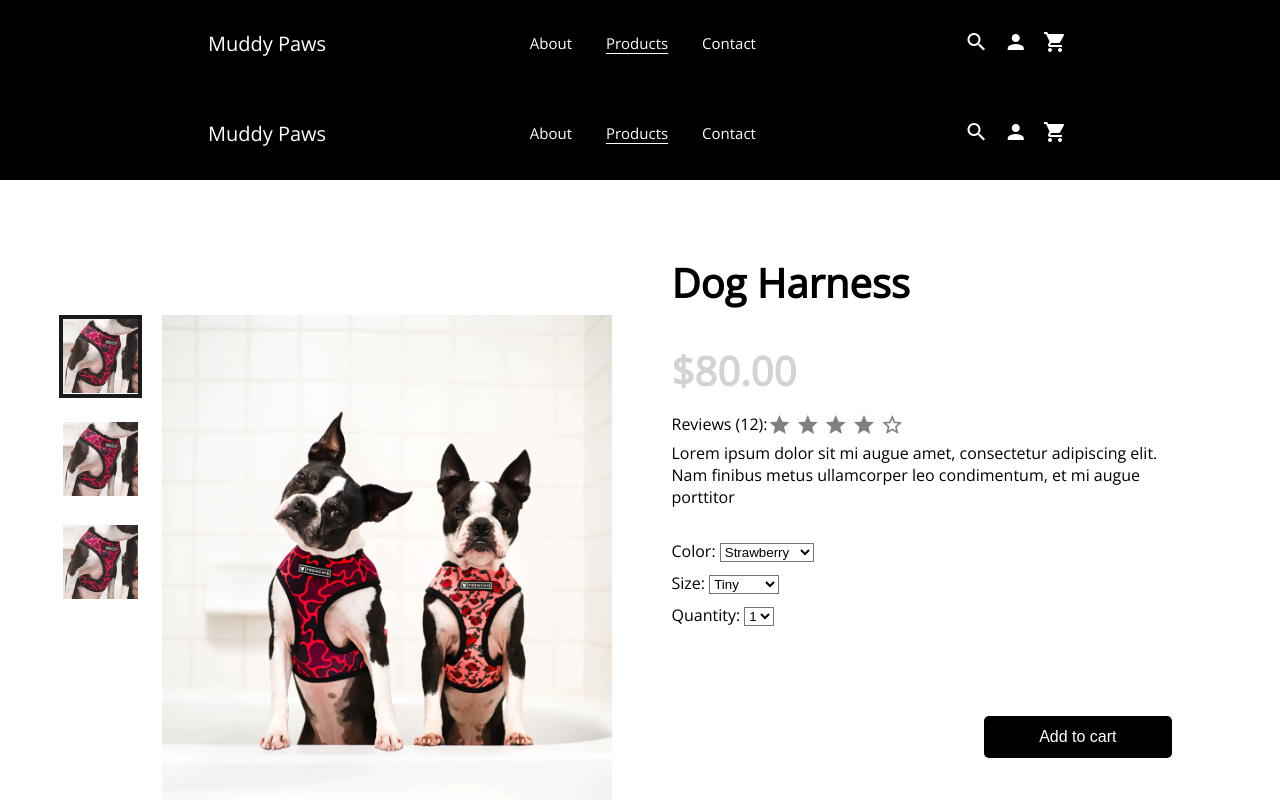
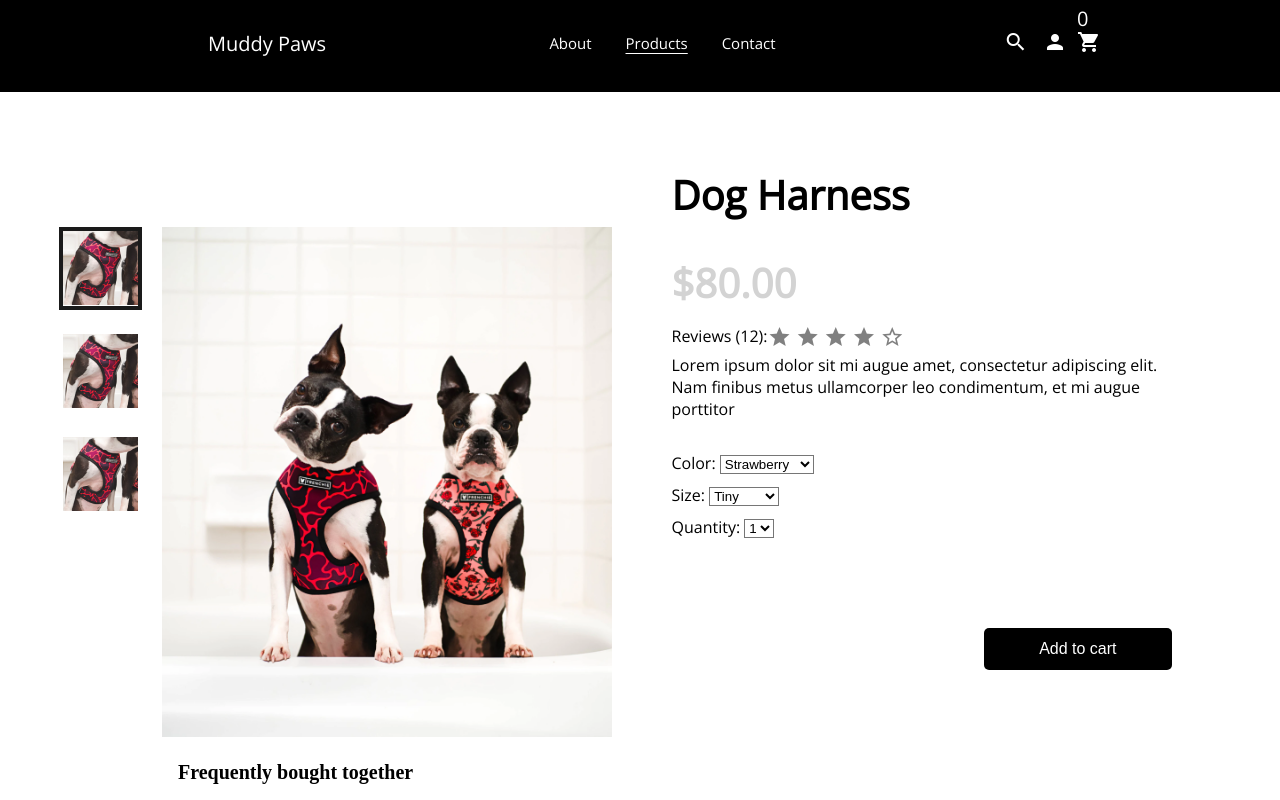
Before and after one commit to ireneglin/assgn6, a plain HTML site: page dogHarness.html in a window 1280 px wide. Shown: the top 800 px of the page. Drawn offline with nearby package versions, Linux system fonts and the light colour scheme.

Commit message:
update to cart.js to show quantity of items in cart

```diff
--- a/cart.js
+++ b/cart.js
@@ -8,6 +8,9 @@ update quantity
 add to cart
 show new cart item
 */
+//global variable for cart items
+var cartItemsQnty = 0;
+
 
 //constructor for shoppingCartItem
 function shoppingCartItem (color, size, quantity) {
@@ -68,16 +71,23 @@ function updateCartIcon() {
 //add to cart
 //check what is selected for color, size, and quantity
 function addToCart() {
-	console.log("getColorSel strawberry: " + getColorSelected());
+	/*console.log("getColorSel strawberry: " + getColorSelected());
 	console.log("getSizeSel tiny: " + getSizeSelected());
-	console.log("getQntySel 1: " + getQntySelected());
+	console.log("getQntySel 1: " + getQntySelected());*/
 	var color = getColorSelected();
 	var size = getSizeSelected();
 	var quantity = getQntySelected();
 	var itemAdded = new shoppingCartItem(color, size, quantity);
-	console.log("itemAdded strawberry: " + itemAdded.color);
+
+	/*console.log("itemAdded strawberry: " + itemAdded.color);
 	console.log("itemAdded tiny: " + itemAdded.size);
-	console.log("itemAdded 1: " + itemAdded.quantity);
+	console.log("itemAdded 1: " + itemAdded.quantity);*/
+	//update the number above cart icon in menu to reflect quantity of items added to it
+
+	cartItemsQnty += parseInt(quantity);
+	//console.log("cartItemsQnty: 1 " + cartItemsQnty);
+	document.getElementById("shoppingCartCount").innerHTML = cartItemsQnty;
+	//console.log("toString: " + cartItemsQnty);
 }
 
 //show new cart item
--- a/dogHarness.html
+++ b/dogHarness.html
@@ -30,27 +30,11 @@
 					        <li class="snItem"><i class="material-icons">search</i></li>
 					        <li class="snItem"><a href="#login"><i class="material-icons">person</i></a></li>
 					        <span class="iconStack">
-					        	<li class="snItem"><a href="cart.html"><i class="material-icons">shopping_cart</i></a></li>
+					        	<li class="snItem iconStack1"><a href="cart.html"><i class="material-icons">shopping_cart</i></a></li>
+					        	<li class="snItem iconStack2"><span id="shoppingCartCount">0</span></li>
 					        </span>
 					    </ul>
 				    </nav>
-		</header>
-		<header class="headerRow">
-			    <a id="logo" href="index.html">Muddy Paws</a>
-			    <nav class="col-3 mainNav">
-			    	<ul class="mainNav">
-				        <li><a class="mainNav" href="index.html">About</a></li>
-				        <li><a class="current" href="products.html">Products</a></li>
-				        <li><a href="index.html">Contact</a></li>
-			        </ul>
-			    </nav>
-			    <nav class="col-3 secNav">
-			    	<ul class="secNav">
-				        <li class="snItem"><i class="material-icons">search</i></li>
-				        <li class="snItem"><a href="#login"><i class="material-icons">person</i></a></li>
-				        <li class="snItem"><a href="cart.html"><i class="material-icons">shopping_cart</i></a></li>
-				    </ul>
-			    </nav>
 		</header>
 
 		<!--product information html-->
--- a/flexStyle.css
+++ b/flexStyle.css
@@ -29,10 +29,6 @@ h3 {
 	flex-wrap: nowrap;
 	justify-content: center;
 	align-content: center;
-}
-
-.headerRow2 {
-	background-color: grey;
 }
 
 #logo {
@@ -470,3 +466,28 @@ h4.subtotalPrice{
 	color: white;
 	padding: 1px;
 }
+
+/*------------------------------------
+updating shopping cart icon with quantity*/
+.iconStack {
+  position: relative;
+  //display: inline-block;
+  /*width: 2em;
+  height: 5em;
+  line-height: 4em;*/
+  vertical-align: middle;
+}
+.iconStack1,
+.iconStack2 {
+  position: absolute;
+  left: 0;
+  width: 100%;
+  text-align: center;
+}
+.iconStack1 {
+  line-height: inherit;
+}
+.iconStack2 {
+  font-size: 1em;
+  bottom: 30px;
+}
```
